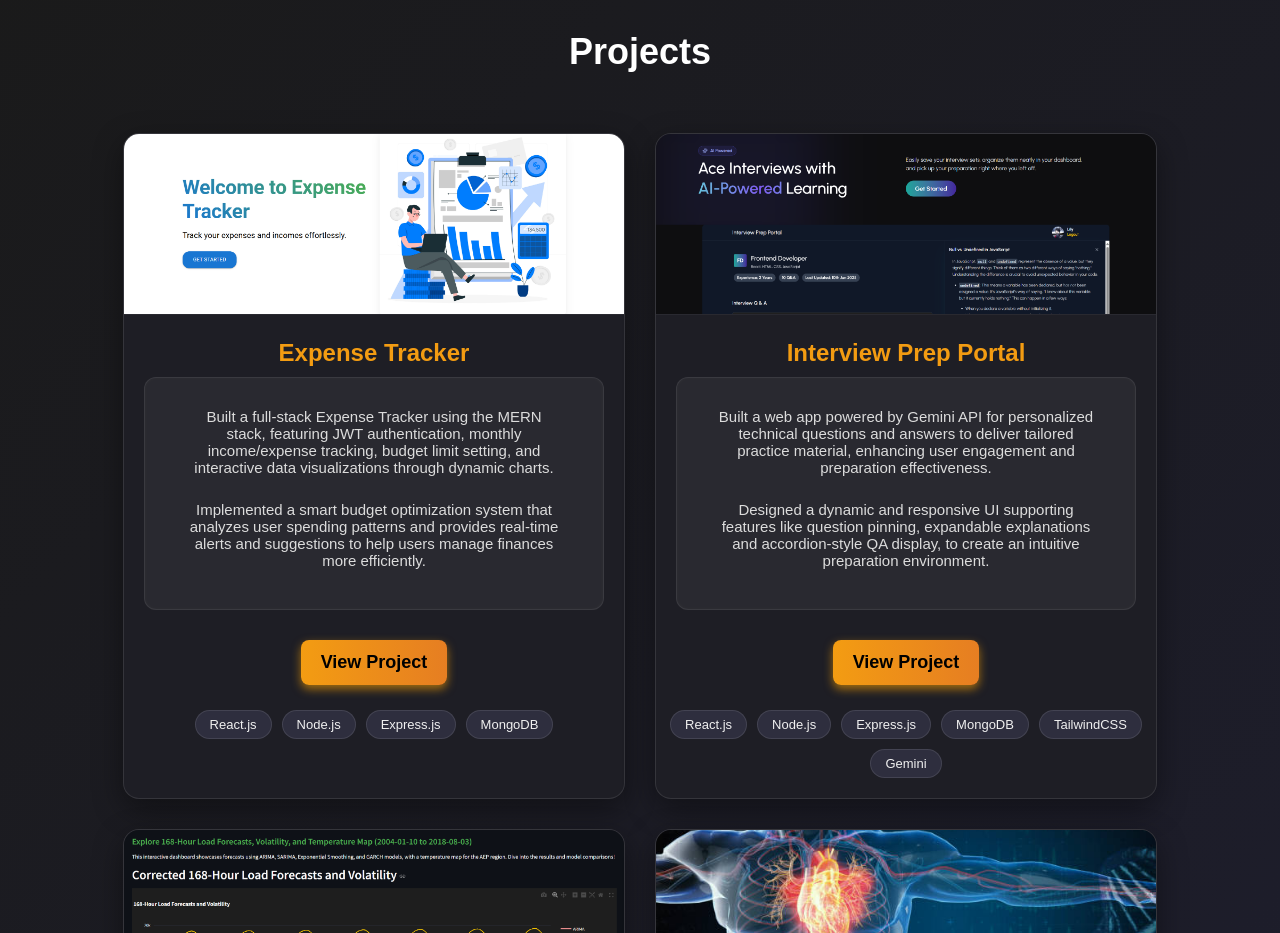
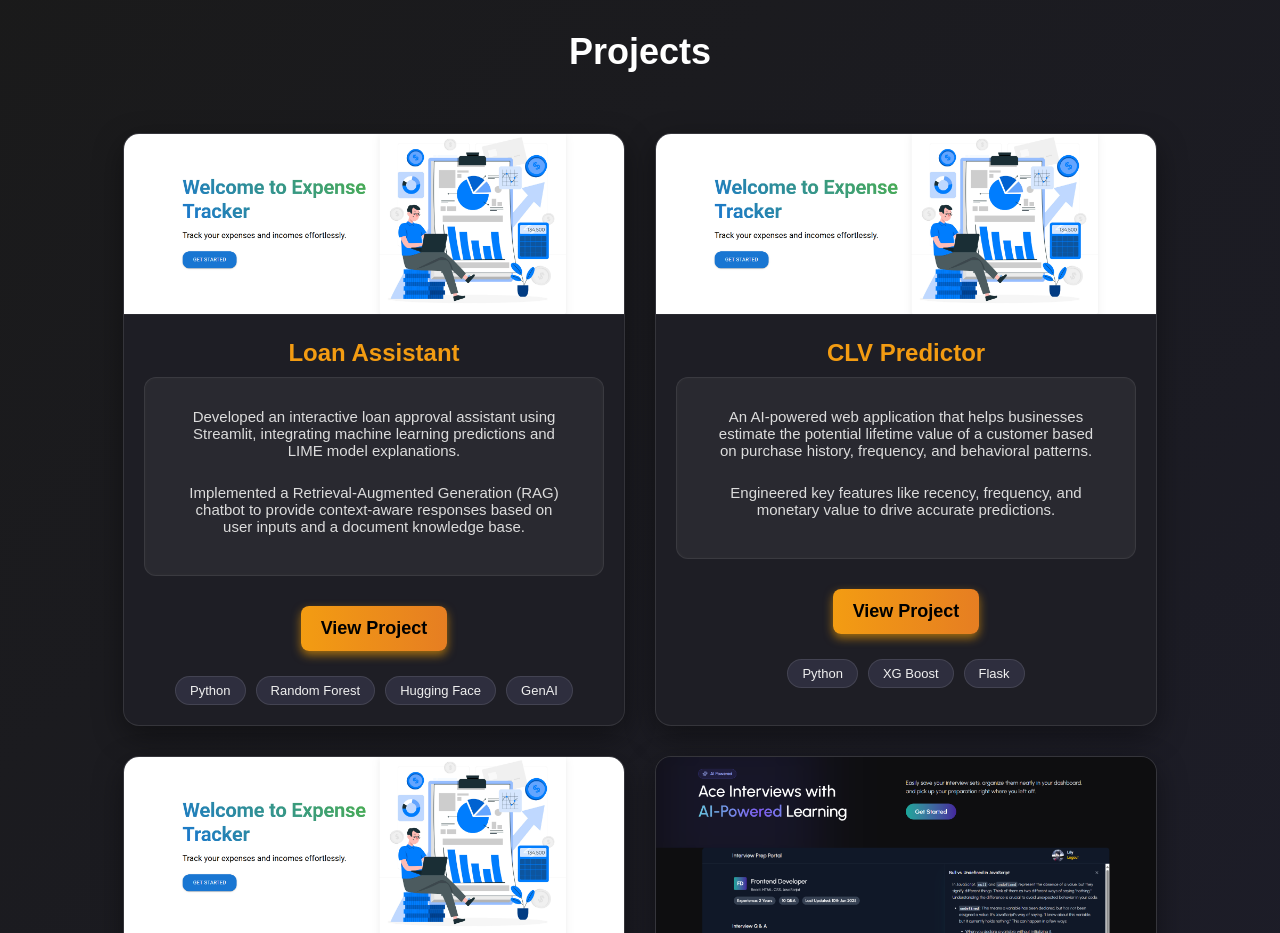
Before and after one commit to aamir-10/MyPortfolio, a plain HTML site: page index.html in a window 1280 px wide. Shown: the part 2960-3893 px from the top of the page. Drawn offline with nearby package versions, Linux system fonts and the light colour scheme.

Commit message:
Add Loan Assistant and CLV Predictor projects

```diff
--- a/index.html
+++ b/index.html
@@ -164,7 +164,36 @@
     <h2 data-aos="fade-up">Projects</h2>
     <div class="project-grid">
 
-      <!-- Project: Expense Tracker -->
+      <!-- Project: Loan Assistant -->
+      <div class="project-card" data-aos="zoom-in">
+        <img src="assets/images/expense-tracker.png" alt="Loan Assistant Screenshot" />
+        <h3>Loan Assistant</h3>
+        <div class="project-description">
+        <p>Developed an interactive loan approval assistant using Streamlit, integrating machine learning predictions and LIME model explanations.</p>
+        <p>Implemented a Retrieval-Augmented Generation (RAG) chatbot to provide context-aware responses based on user inputs and a document knowledge base.</p>
+        </div><a href="https://loanassistant-07.streamlit.app/" class="btn">View Project</a>
+        <div class="project-tags">
+           <span>Python</span>
+           <span>Random Forest</span>
+           <span>Hugging Face</span>
+           <span>GenAI</span>
+        </div>
+      </div>
+        <!-- Project: CLV Predictor -->
+      <div class="project-card" data-aos="zoom-in">
+        <img src="assets/images/expense-tracker.png" alt="Loan Assistant Screenshot" />
+        <h3>CLV Predictor</h3>
+        <div class="project-description">
+        <p>An AI-powered web application that helps businesses estimate the potential lifetime value of a customer based on purchase history, frequency, and behavioral patterns.</p>
+        <p>Engineered key features like recency, frequency, and monetary value to drive accurate predictions.</p>
+        </div><a href="https://clv-predictor.onrender.com/" class="btn">View Project</a>
+        <div class="project-tags">
+           <span>Python</span>
+           <span>XG Boost</span>
+           <span>Flask</span>
+        </div>
+      </div>
+     <!-- Project: Expense Tracker -->
       <div class="project-card" data-aos="zoom-in">
         <img src="assets/images/expense-tracker.png" alt="Expense Tracker Screenshot" />
         <h3>Expense Tracker</h3>
```
